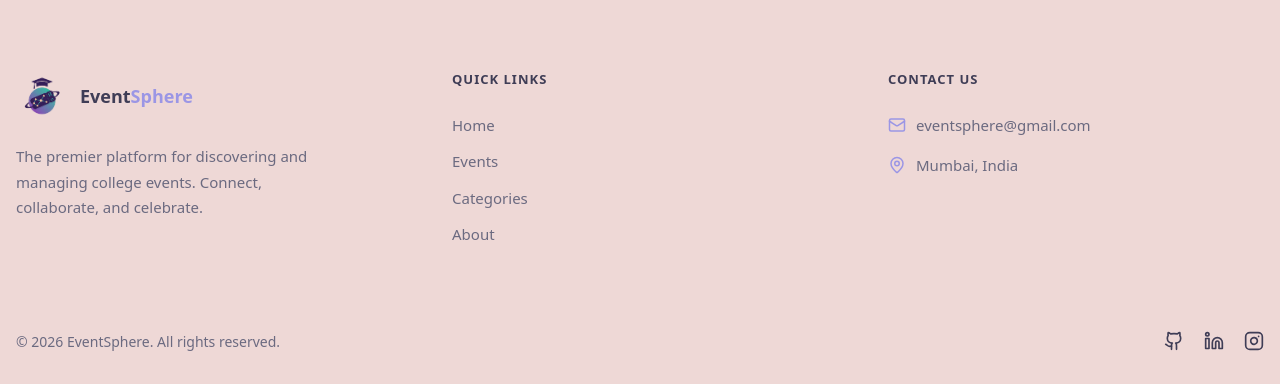
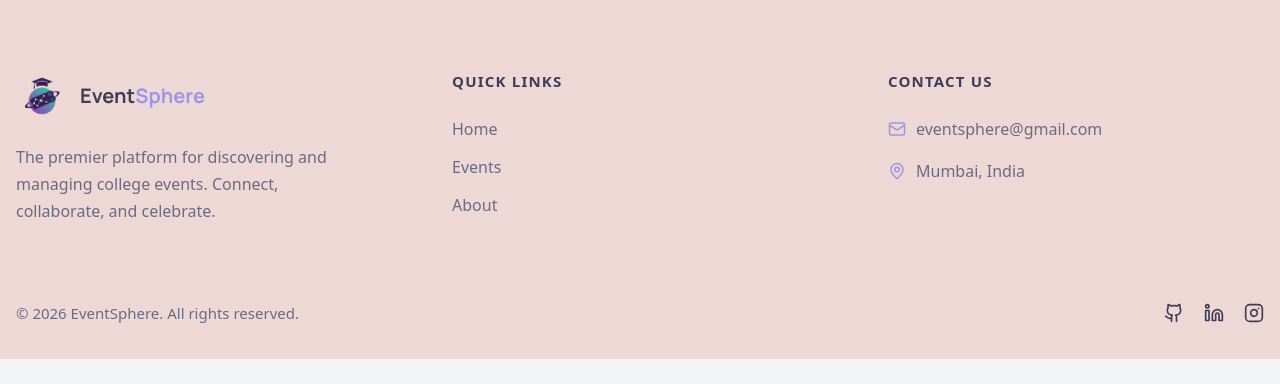
Before and after one commit to JanhaviShigwan/FinalYearProject, a React (Create React App) app in the folder Frontend/eventsphere/: page /login in a window 1280 px wide. Shown: the part 895-1279 px from the top of the page. After the commit the page ends 1254 px from the top, so only its background shows below. Built offline with nearby package versions, Linux system fonts and the light colour scheme.

Commit message:
Updated Footer

```diff
--- a/Frontend/eventsphere/src/components/Footer.jsx
+++ b/Frontend/eventsphere/src/components/Footer.jsx
@@ -35,7 +35,6 @@ export default function Footer() {
 
           <Link to="/">Home</Link>
           <Link to="/events">Events</Link>
-          <Link to="/categories">Categories</Link>
           <Link to="/about">About</Link>
         </div>
 
--- a/Frontend/eventsphere/src/styles/footer.css
+++ b/Frontend/eventsphere/src/styles/footer.css
@@ -1,3 +1,4 @@
+@import url('https://fonts.googleapis.com/css2?family=Manrope:wght@500;600;700;800&display=swap');
 /* =================================================
    FOOTER – EVENTSPHERE COLOR SCHEME
 ================================================= */
@@ -53,7 +54,7 @@
 
 .footer-about p {
   margin-top: 22px;
-  font-size: 15px;
+  font-size: 16px;
   color: #6B6A80;
   line-height: 1.7;
   max-width: 320px;
@@ -65,9 +66,9 @@
 
 .footer-links h4,
 .footer-contact h4 {
-  font-size: 13px;
+  font-size: 15px;
   font-weight: 700;
-  letter-spacing: 1px;
+  letter-spacing: 1.2px;
   margin-bottom: 24px;
   color: #3F3D56;
 }
@@ -79,7 +80,7 @@
 .footer-links a {
   display: block;
   margin-bottom: 14px;
-  font-size: 15px;
+  font-size: 16px;
   color: #6B6A80;
   transition: 0.3s ease;
 }
@@ -97,7 +98,7 @@
   align-items: center;
   gap: 10px;
   margin-bottom: 18px;
-  font-size: 15px;
+  font-size: 16px;
   color: #6B6A80;
 }
 
@@ -118,7 +119,7 @@
   flex-direction: column;
   gap: 15px;
   align-items: center;
-  font-size: 14px;
+  font-size: 15px;
   color: #6B6A80;
 }
 
@@ -156,7 +157,8 @@
 }
 
 .brand-name {
-  font-size: 18px;
+  font-family: 'Manrope', sans-serif;
+  font-size: 20px;
   font-weight: 700;
   color: #3F3D56;
 }
```
